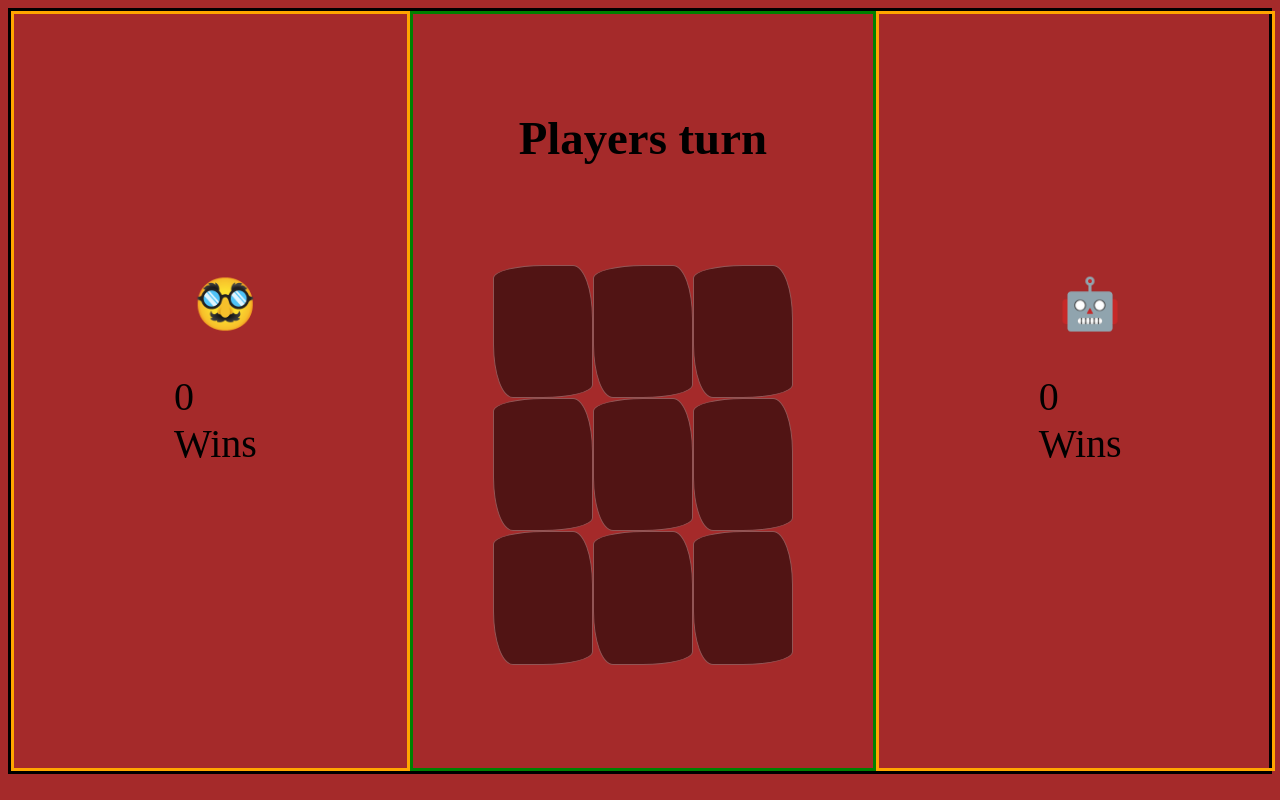
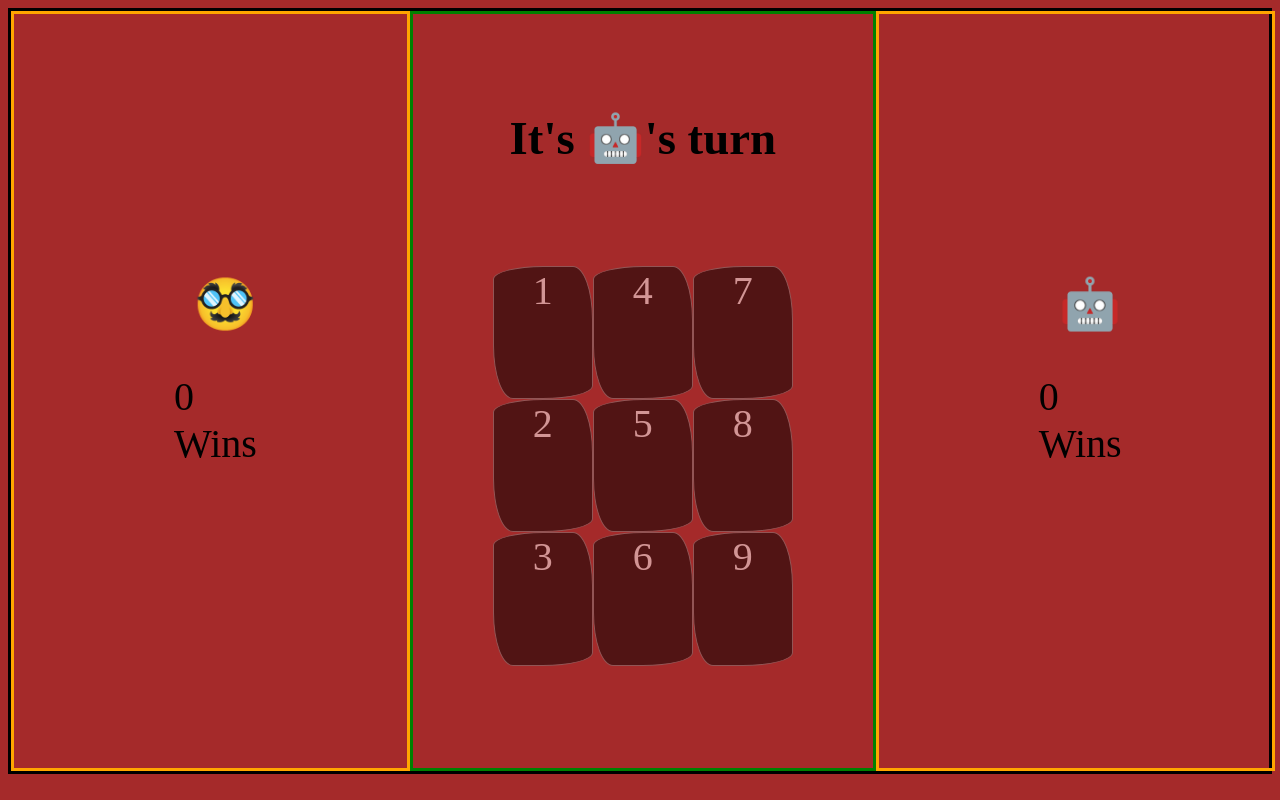
Before and after one commit to aliceabarca/tictactoe, a plain HTML site: page index.html in a window 1280 px wide. Drawn offline with Linux system fonts and the light colour scheme.

Commit message:
Add a random player to start game on page load

```diff
--- a/index.html
+++ b/index.html
@@ -13,22 +13,22 @@
   </section>
   <section class="center-container">
     <section class="center-title">
-      <h1 class="players-turn"> Players turn</h1>
+      <h1 class="players-turn"></h1>
     <div class="tic-tac-toe-grid">
       <div class="row">
-        <div class="grid-item" id="one"></div>
-        <div class="grid-item" id="two"></div>
-        <div class="grid-item" id="three"></div>
+        <div class="grid-item" id="one">1</div>
+        <div class="grid-item" id="two">2</div>
+        <div class="grid-item" id="three">3</div>
       </div>
       <div class="row">
-        <div class="grid-item" id="four"></div>
-        <div class="grid-item" id="five"></div>
-        <div class="grid-item" id="six"></div>
+        <div class="grid-item" id="four">4</div>
+        <div class="grid-item" id="five">5</div>
+        <div class="grid-item" id="six">6</div>
       </div>
       <div class="row">
-        <div class="grid-item" id="seven"></div>
-        <div class="grid-item" id="eight"></div>
-        <div class="grid-item" id="nine"></div>
+        <div class="grid-item" id="seven">7</div>
+        <div class="grid-item" id="eight">8</div>
+        <div class="grid-item" id="nine">9</div>
       </div>
     </div>
     </section>
--- a/main.js
+++ b/main.js
@@ -4,10 +4,14 @@ var gridItems = document.querySelectorAll('.grid-item');
 var playersTurnHeading = document.querySelector('.players-turn');
 var playerOneWinCount = document.querySelector('.player-1-container .win-count');
 var playerTwoWinCount = document.querySelector('.player-2-container .win-count');
-var ticTacToeGrid = documen.querySelector('.tic-tac-toe-grid');
+var ticTacToeGrid = document.querySelector('.tic-tac-toe-grid');
+var currentPlayer;
 
-ticTacToeGrid.addEventListener('click',)
+var emojis = ['🥸', '🤖']
 
+
+ticTacToeGrid.addEventListener('click', checkBox);
+window.addEventListener('load', displayTurn)
 
 function createPlayer(player, token, id) {
   return {
@@ -17,3 +21,32 @@ function createPlayer(player, token, id) {
     win: false
   }
 }
+
+function getRandomEmoji() {
+  var randomIndex = Math.floor(Math.random() * emojis.length);
+  return emojis[randomIndex];
+}
+
+function displayTurn() {
+  for (var i = 0; i < emojis.length; i++) {
+    playersTurnHeading.innerText = `It's ${[getRandomEmoji()]}'s turn`
+  }
+}
+
+function checkBox(event) {
+  console.log(event.target)
+}
+
+function winGame() {
+  var winCombo = [
+    [1, 4, 7],
+    [2, 5, 8],
+    [3, 6, 9],
+    [1, 2, 3],
+    [4, 5, 6],
+    [7, 8, 9],
+    [7, 5, 3],
+    [1, 5, 9]
+  ];
+  return winCombo;
+}
```
